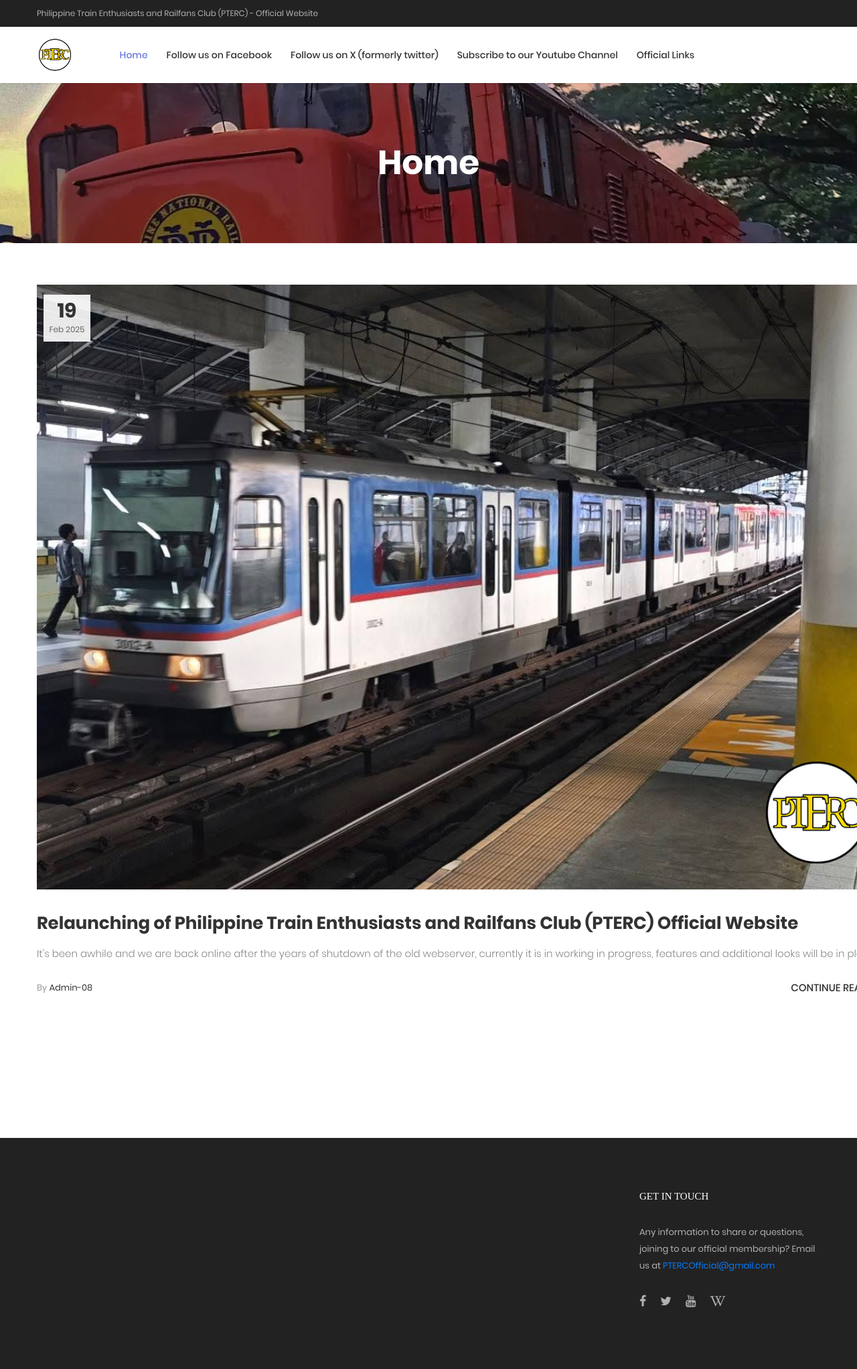
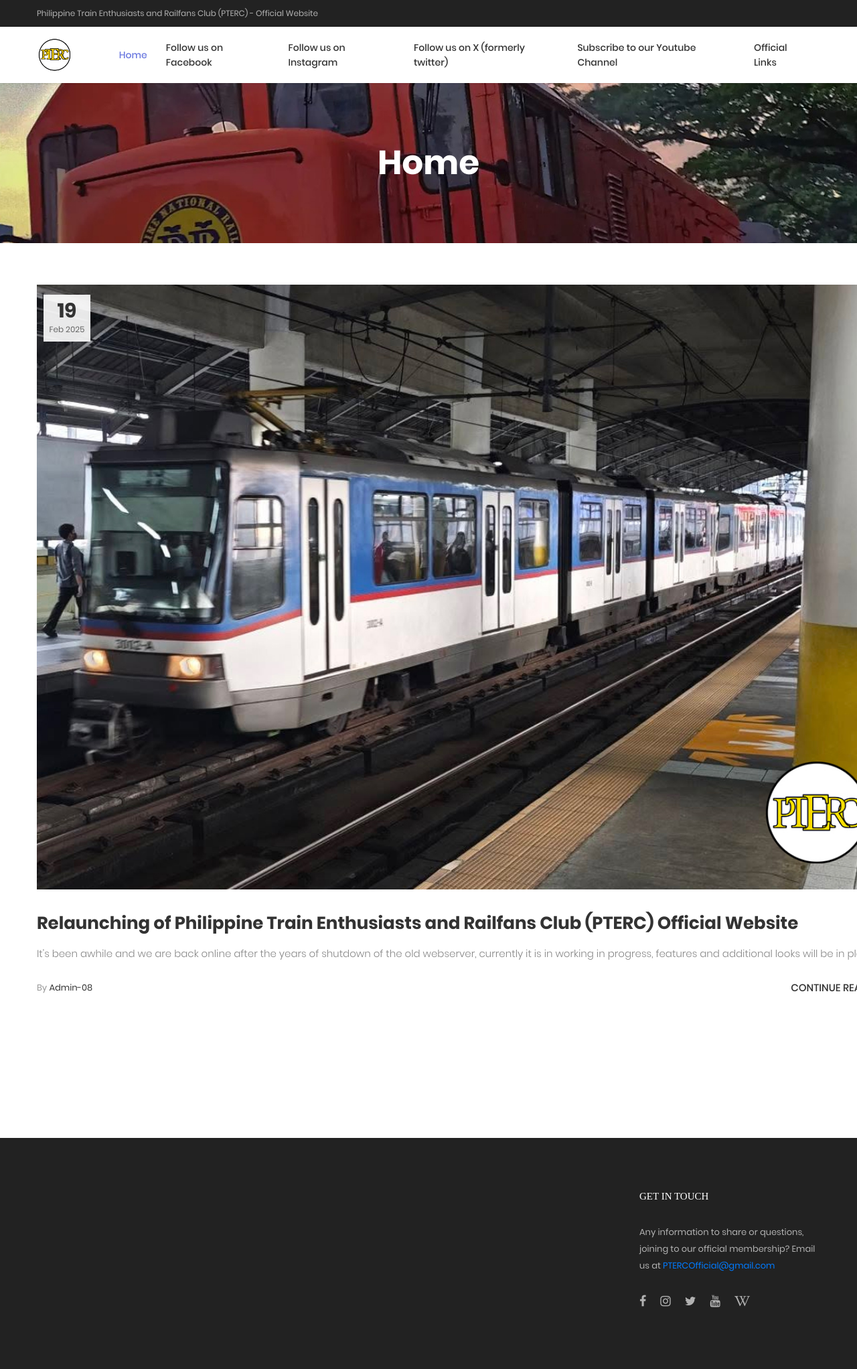
Before and after one commit to skywatcher122/pterc-site, a plain HTML site: page index.html in a window 1280 px wide. Shown: the top 2044 px of the page at 67% size. Drawn offline with Linux system fonts and the light colour scheme; a web font is replaced by a local one.

Commit message:
Update index.html

```diff
--- a/index.html
+++ b/index.html
@@ -60,6 +60,9 @@
 							</li>
 							<li>
 								<a href="https://www.facebook.com/PTERCOfficial" target="_blank">Follow us on Facebook</a>
+							</li>
+							<li>
+								<a href="https://www.instagram.com/ptercofficial/" target="_blank">Follow us on Instagram</a>
 							</li>
 							<li>
 								<a href="https://x.com/ptercofficial" target="_blank">Follow us on X (formerly twitter)</a>
@@ -264,7 +267,9 @@
 						<a href="https://www.facebook.com/PTERCOfficial" target="_blank" class="fs-18 cl7 hov-cl1 trans-04 m-r-16">
 							<i class="fa fa-facebook"></i>
 						</a>
-
+						<a href="https://www.instagram.com/ptercofficial/" target="_blank" class="fs-18 cl7 hov-cl1 trans-04 m-r-16">
+							<i class="fa fa-instagram"></i>
+						</a>
 						<a href="https://x.com/ptercofficial" target="_blank" class="fs-18 cl7 hov-cl1 trans-04 m-r-16">
 							<i class="fa fa-twitter"></i>
 						</a>
```
